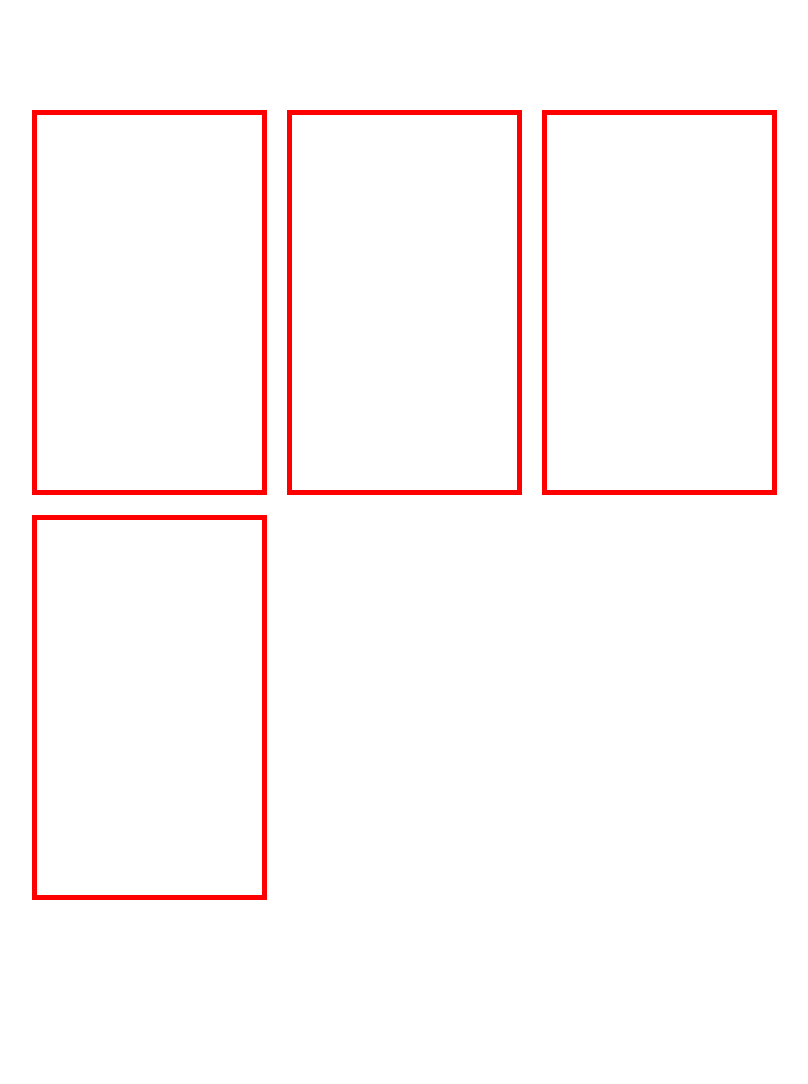
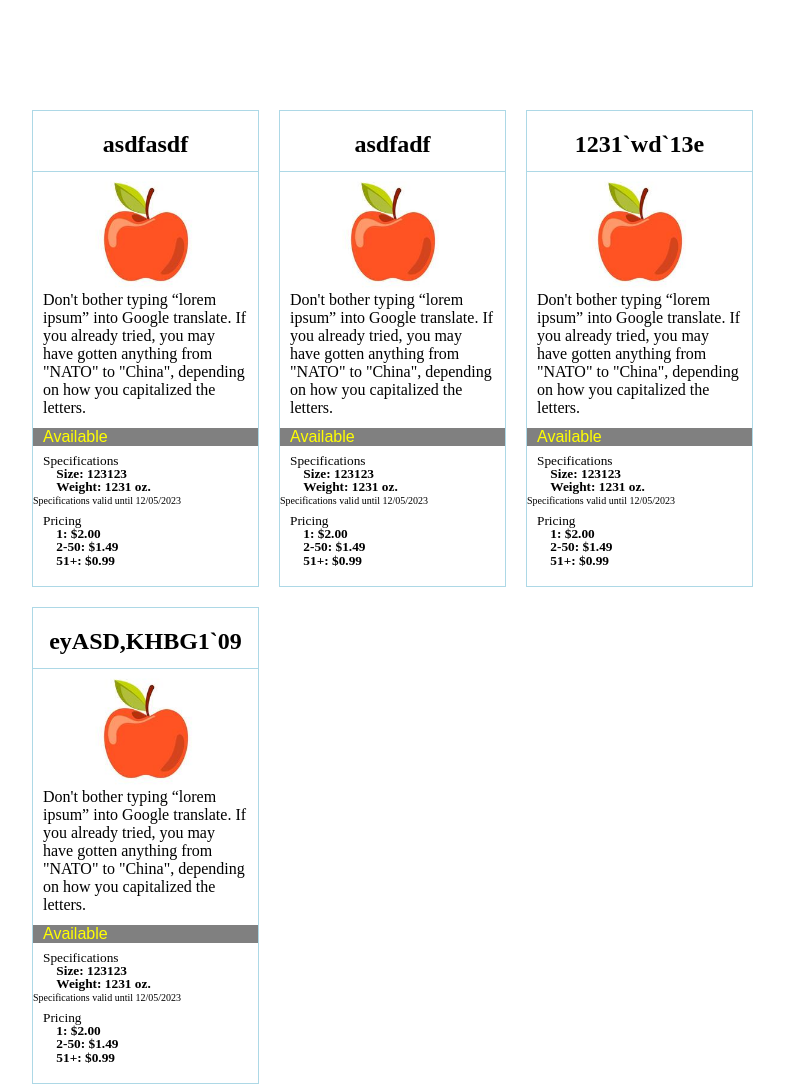
Before and after one commit to skeoswf/ASSIGNMENT-product-cards, a plain HTML site: page index.html in a window 1280 px wide. Shown: the whole page, without its empty margins (218-1026 px from the left). Before the commit the page ends 908 px from the top, so only its background shows below. Drawn offline with Linux system fonts and the light colour scheme.

Commit message:
Finish skeleton

```diff
--- a/index.html
+++ b/index.html
@@ -9,10 +9,109 @@
 <body>
 
 <div id="all">
-  <div class="product"></div>
-  <div class="product"></div>
-  <div class="product"></div>
-  <div class="product"></div>
+  <div class="product">
+    <h2>asdfasdf</h2>
+
+    <div class="information">
+      <img src="./apple.jpg">
+      <p class="infoText">Don't bother typing “lorem ipsum” into Google translate. If you already tried, you may have gotten anything from "NATO" to "China", depending on how you capitalized the letters.
+      </p>
+      <footer class="availability">Available</footer>
+    </div>
+
+    <div class="specifications">
+      <header>Specifications</header>
+      <p>&nbsp;&nbsp;&nbsp;&nbsp;Size: 123123</p>
+      <p>&nbsp;&nbsp;&nbsp;&nbsp;Weight: 1231 oz.</p>
+      <footer>Specifications valid until 12/05/2023</footer>
+    </div>
+
+    <div class="pricing">
+      <header>Pricing</header>
+      <p>&nbsp;&nbsp;&nbsp;&nbsp;1: $2.00</p>
+      <p>&nbsp;&nbsp;&nbsp;&nbsp;2-50: $1.49</p>
+      <p>&nbsp;&nbsp;&nbsp;&nbsp;51+: $0.99</p>
+    </div>
+  </div>
+
+  <div class="product">
+    <h2>asdfadf</h2>
+
+    <div class="information">
+      <img src="./apple.jpg">
+      <p class="infoText">Don't bother typing “lorem ipsum” into Google translate. If you already tried, you may have gotten anything from "NATO" to "China", depending on how you capitalized the letters.
+      </p>
+      <footer class="availability">Available</footer>
+    </div>
+
+    <div class="specifications">
+      <header>Specifications</header>
+      <p>&nbsp;&nbsp;&nbsp;&nbsp;Size: 123123</p>
+      <p>&nbsp;&nbsp;&nbsp;&nbsp;Weight: 1231 oz.</p>
+      <footer>Specifications valid until 12/05/2023</footer>
+    </div>
+
+    <div class="pricing">
+      <header>Pricing</header>
+      <p>&nbsp;&nbsp;&nbsp;&nbsp;1: $2.00</p>
+      <p>&nbsp;&nbsp;&nbsp;&nbsp;2-50: $1.49</p>
+      <p>&nbsp;&nbsp;&nbsp;&nbsp;51+: $0.99</p>
+    </div>
+
+  </div>
+
+  <div class="product">
+    <h2>1231`wd`13e</h2>
+
+    <div class="information">
+      <img src="./apple.jpg">
+      <p class="infoText">Don't bother typing “lorem ipsum” into Google translate. If you already tried, you may have gotten anything from "NATO" to "China", depending on how you capitalized the letters.
+      </p>
+      <footer class="availability">Available</footer>
+    </div>
+
+    <div class="specifications">
+      <header>Specifications</header>
+      <p>&nbsp;&nbsp;&nbsp;&nbsp;Size: 123123</p>
+      <p>&nbsp;&nbsp;&nbsp;&nbsp;Weight: 1231 oz.</p>
+      <footer>Specifications valid until 12/05/2023</footer>
+    </div>
+
+    <div class="pricing">
+      <header>Pricing</header>
+      <p>&nbsp;&nbsp;&nbsp;&nbsp;1: $2.00</p>
+      <p>&nbsp;&nbsp;&nbsp;&nbsp;2-50: $1.49</p>
+      <p>&nbsp;&nbsp;&nbsp;&nbsp;51+: $0.99</p>
+    </div>
+
+  </div>
+
+  <div class="product">
+
+    <h2>eyASD,KHBG1`09</h2>
+
+    <div class="information">
+      <img src="./apple.jpg">
+      <p class="infoText">Don't bother typing “lorem ipsum” into Google translate. If you already tried, you may have gotten anything from "NATO" to "China", depending on how you capitalized the letters.
+      </p>
+      <footer class="availability">Available</footer>
+    </div>
+
+    <div class="specifications">
+      <header>Specifications</header>
+      <p>&nbsp;&nbsp;&nbsp;&nbsp;Size: 123123</p>
+      <p>&nbsp;&nbsp;&nbsp;&nbsp;Weight: 1231 oz.</p>
+      <footer>Specifications valid until 12/05/2023</footer>
+    </div>
+
+    <div class="pricing">
+      <header>Pricing</header>
+      <p>&nbsp;&nbsp;&nbsp;&nbsp;1: $2.00</p>
+      <p>&nbsp;&nbsp;&nbsp;&nbsp;2-50: $1.49</p>
+      <p>&nbsp;&nbsp;&nbsp;&nbsp;51+: $0.99</p>
+    </div>
+
+  </div>
 </div>
 
 </body>
--- a/main.css
+++ b/main.css
@@ -1,6 +1,7 @@
 #all {
   display: flex;
   flex-wrap: wrap;
+  text-align: center;
   margin: 100px auto auto auto;
   width: 800px;
   height: 800px;
@@ -9,6 +10,53 @@
 .product {
   margin: 10px;
   width: 225px;
-  height: 375px;
-  border: red 5px solid;
+  height: 475px;
+  border: lightblue 1px solid;
 }
+
+h2 {
+  padding-bottom: 13px;
+  border-bottom: lightblue 1px solid;
+}
+
+img {
+  margin-top: -20px;
+  width: 120px;
+  height: 120px;
+}
+
+.infoText {
+  margin-top: -15px;
+  padding: 10px;
+  text-align: left;
+}
+
+.availability {
+  margin-top:-15px;
+  text-align: left;
+  padding-left: 10px;
+  color: yellow;
+  background-color: gray;
+  font-family: Arial, Helvetica, sans-serif;
+}
+
+.specifications, .pricing {
+  margin-top: 15px;
+  padding-left: 10px;
+  line-height: 0px;
+  text-align: left;
+  font-size: smaller;
+}
+
+.specifications p, .pricing p {
+  font-weight: bold;
+}
+
+.specifications footer {
+  font-size: 10px;
+  margin-left: -10px;
+}
+
+.pricing {
+  margin-top: 20px;
+}
```
Also changed, not shown: apple.jpg (added).
